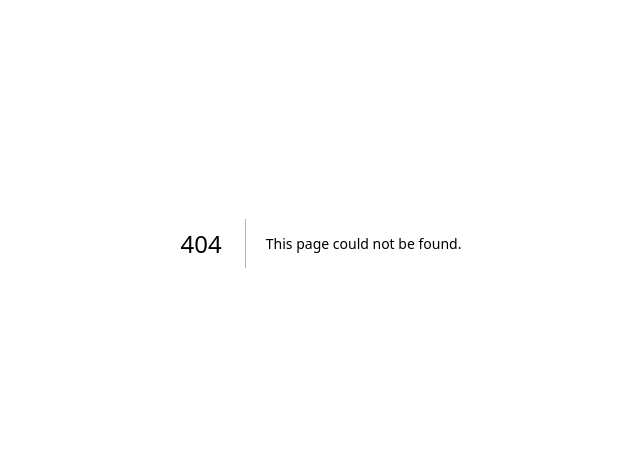
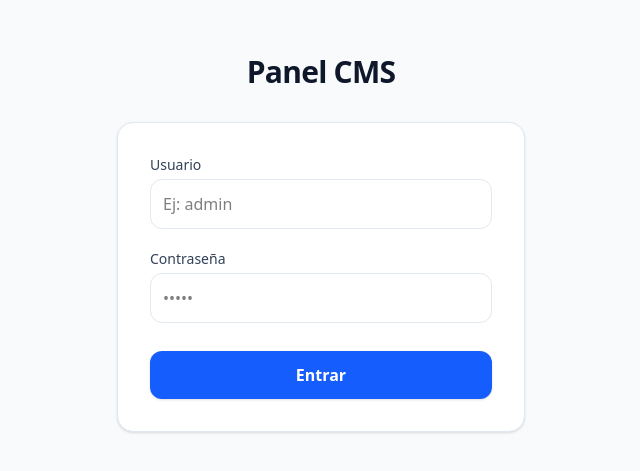
Before and after one commit to alexvc1999/prueba-tecnica-alejandro, a Next.js app: page /login in a window 1280 px wide. Before the commit this address had no page. Shown: the part 157-628 px from the top of the page, without its empty margins (319-959 px from the left). Built offline with nearby package versions, Linux system fonts and the light colour scheme.

Commit message:
añado login

```diff
--- /dev/null
+++ b/src/app/login/page.tsx
@@ -0,0 +1,74 @@
+"use client";
+
+import { useState } from "react";
+import { useRouter } from "next/navigation";
+
+export default function LoginPage() {
+  const [user, setUser] = useState("");
+  const [pass, setPassword] = useState("");
+  const [error, setError] = useState("");
+  const router = useRouter();
+
+  const handleLogin = (e: React.FormEvent) => {
+    e.preventDefault();
+
+    if (user === "admin" && pass === "admin") {
+      document.cookie = "auth-token=true; path=/; max-age=86400";
+      router.push("/panel");
+    } else {
+      setError("Credenciales incorrectas. Intenta admin / admin");
+    }
+  };
+
+  return (
+    <div className="flex flex-col items-center justify-center min-h-screen bg-slate-50">
+      <div className="w-full max-w-md p-5">
+        <h1 className="text-3xl font-bold text-center text-slate-900 mb-8 tracking-tight">
+          Panel CMS
+        </h1>
+
+        <form
+          onSubmit={handleLogin}
+          className="bg-white border border-slate-200 rounded-2xl p-8 space-y-5 shadow-sm"
+        >
+          {error && (
+            <p className="text-sm text-red-600 bg-red-50 p-3 rounded-xl border border-red-100">
+              {error}
+            </p>
+          )}
+
+          <label className="flex flex-col gap-1">
+            <span className="text-sm font-medium text-slate-700">Usuario</span>
+            <input
+              type="text"
+              placeholder="Ej: admin"
+              className="border border-slate-200 rounded-xl p-3 outline-none focus:ring-4 focus:ring-blue-500/10 focus:border-blue-500 transition-all"
+              onChange={(e) => setUser(e.target.value)}
+            />
+          </label>
+
+          <label className="flex flex-col gap-1">
+            <span className="text-sm font-medium text-slate-700">
+              Contraseña
+            </span>
+            <input
+              type="password"
+              placeholder="•••••"
+              className="border border-slate-200 rounded-xl p-3 outline-none focus:ring-4 focus:ring-blue-500/10 focus:border-blue-500 transition-all"
+              onChange={(e) => setPassword(e.target.value)}
+            />
+          </label>
+
+          <div className="pt-2">
+            <button
+              type="submit"
+              className="w-full py-3 bg-blue-600 text-white font-semibold rounded-xl hover:bg-blue-700 transition-all shadow-sm"
+            >
+              Entrar
+            </button>
+          </div>
+        </form>
+      </div>
+    </div>
+  );
+}
```
